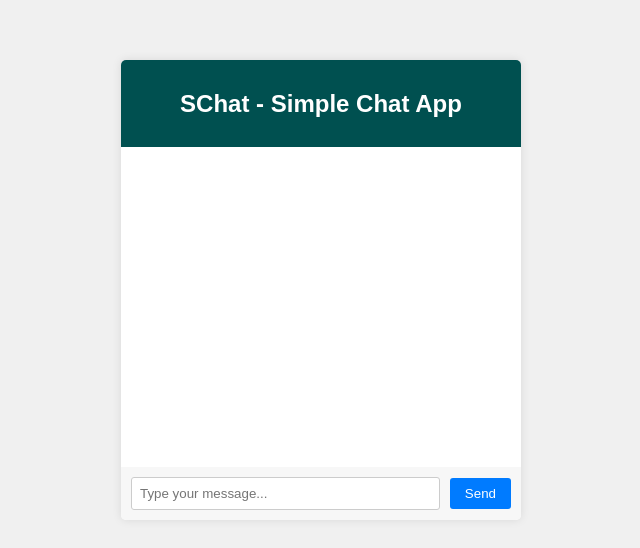
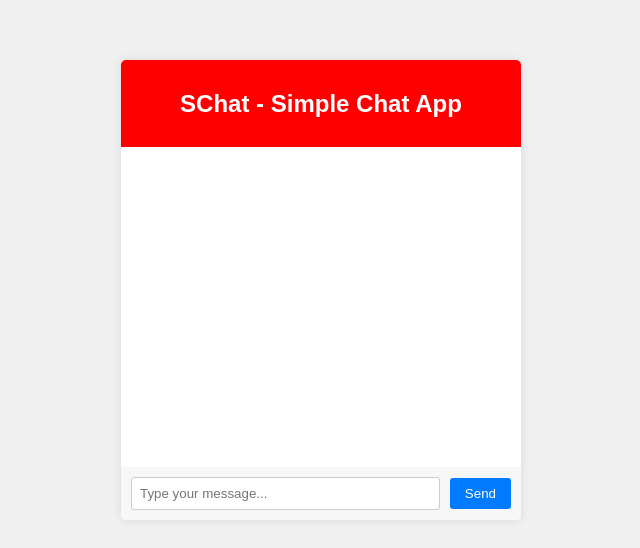
Before and after one commit to Shahid-Habibi714/SChat, a plain HTML site: page index.html in a window 1280 px wide. Shown: the part 110-658 px from the top of the page, without its empty margins (319-959 px from the left). Drawn offline with Linux system fonts and the light colour scheme.

Commit message:
Update index.html

```diff
--- a/index.html
+++ b/index.html
@@ -25,7 +25,7 @@
   }
 
   .chat-header {
-    background-color: #005050; /* 007bff */
+    background-color: #ff0000; /* 007bff */
     color: #fff;
     padding: 10px;
     text-align: center;
```
